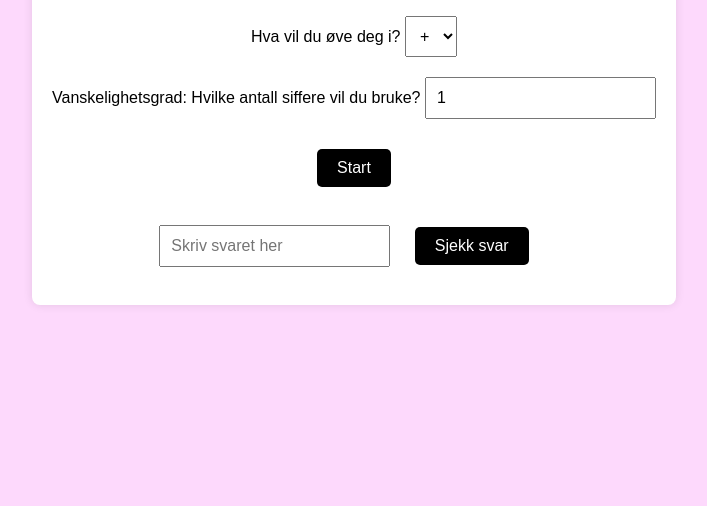
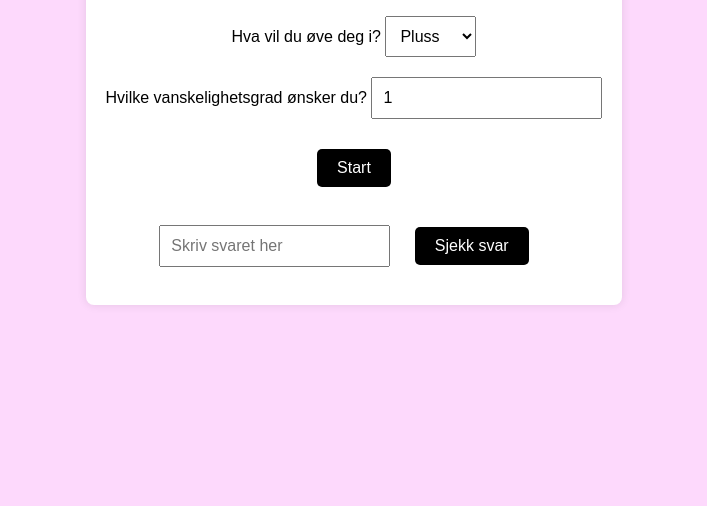
Before and after one commit to JanitaOR/Math, a plain HTML site: page Index.html in a window 1280 px wide. Shown: the part 294-800 px from the top of the page, without its empty margins (286-993 px from the left). Drawn offline with Linux system fonts and the light colour scheme.

Commit message:
forandret Hva det sto i dropdownen

```diff
--- a/Index.html
+++ b/Index.html
@@ -12,19 +12,18 @@
         <div>
             <label for="operation">Hva vil du øve deg i?</label>
             <select id="operation">
-                <option value="+">+</option>
-                <option value="-">-</option>
-                <option value="*">*</option>
+                <option value="+">Pluss</option>
+                <option value="-">Minus</option>
+                <option value="*">Gange</option>
             </select>
         </div>
         <div>
-            <label for="difficulty">Vanskelighetsgrad: Hvilke antall siffere vil du bruke?</label>
+            <label for="difficulty">Hvilke vanskelighetsgrad ønsker du?</label>
             <input type="number" id="difficulty" min="1" value="1">
         </div>
         <button onclick="generateProblem()">Start</button>
         <div id="problem"></div>
-        <input type="number" id="answer" placeholder="Skriv svaret her" onkeyup="handleKeyUp(event)">
-        <button onclick="checkAnswer()">Sjekk svar</button>
+        <input type="number" id="answer" placeholder="Skriv svaret her" onkeyup="handleKeyUp(event)"> <button onclick="checkAnswer()">Sjekk svar</button>
         <div id="result"></div>
     </div>
     <script src="script.js"></script>
```
